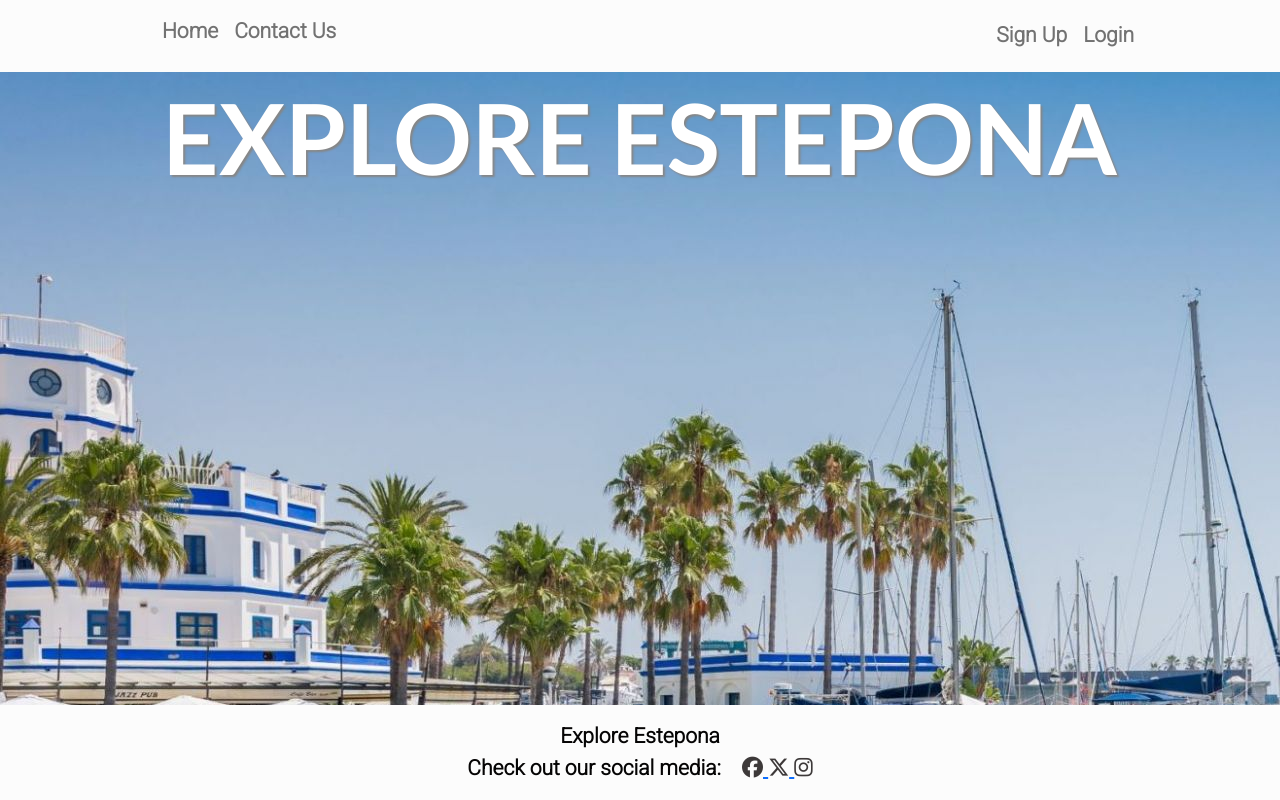
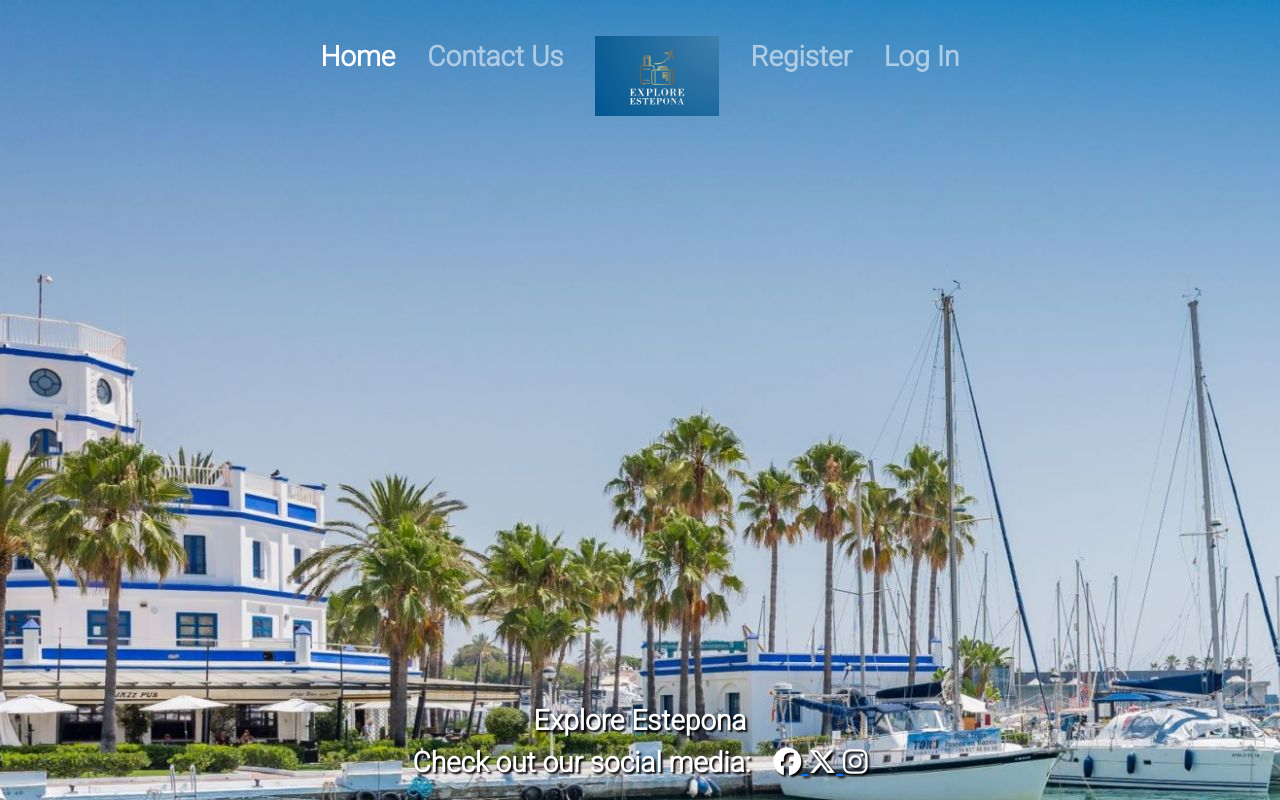
Before and after one commit to Conal2023/ExploreEstepona, a Django app: template templates/base.html in a window 1280 px wide. Run offline with Django 4.2, Linux system fonts and the light colour scheme; the template is opened without the code that fills it, so the values that code supplies are empty; some libraries are stand-ins or nearby versions.

Commit message:
Redesign of navbar and edit of footer

```diff
--- a/static/css/style.css
+++ b/static/css/style.css
@@ -6,31 +6,10 @@ body {
     font-weight: 750;
 }
 
-.title {
-    font-family: 'lato', sans-serif;
-    font-weight: 650;
-    font-size: 7em;
-    text-transform: uppercase;
-    margin-top: 0.5em;
-    margin-bottom: 1em;
-    color: white;
-    text-shadow: 2px 2px 2px rgb(134, 134, 134);
-    padding-top: 30px;
+.navbar-nav .nav-link {
+    font-size: 2em;
+    padding-top: 1em;
 }
-
-.navbar  {
-    position: absolute;
-    background-color: rgb(252, 252, 252);
-    width: 100%;
-    font-size: 1.5em;
-    padding-left: 6em;
-    padding-right: 6em;
-}
-
-.nav-item {
-    color: aliceblue;
-}
-
 .row {
 padding-left: 3em;
 padding-right: 3em;
@@ -41,11 +20,12 @@ padding-right: 3em;
 }
 
 footer {
-    background-color: rgb(252, 252, 252);
-    font-size: 1.5em;
+    font-size: 2em;
+    color: white;
+    text-shadow: 2px 2px 2px black;
 }
 .fa-brands {
-    color: rgb(61, 57, 57);
+    color: white
 }
 .card {
     border: none;
--- a/templates/base.html
+++ b/templates/base.html
@@ -30,41 +30,43 @@
 <body class="d-flex flex-column h-100 main-bg">
     <header>
         <!--Navigation-->
-        <nav class="navbar navbar-expand-lg navbar-light custom-bg-primary">
+        <nav class="navbar navbar-expand-lg navbar-dark p-6" id="headerNav">
             <div class="container-fluid">
-                    <a class="navbar-brand" href="{% url 'home' %}"></a>
-                    <button class="navbar-toggler" type="button" data-bs-toggle="collapse" data-bs-target="#navbarText"
-                        aria-controls="navbarText" aria-expanded="false" aria-label="Toggle navigation">
+                <a class="navbar-brand d-block d-lg-none" href="#">
+                    <img src="/static/img/Logo.JPG" height="80" />
+                </a>
+                <button class="navbar-toggler" type="button" data-bs-toggle="collapse" data-bs-target="#navbarNavDropdown"
+                    aria-controls="navbarNavDropdown" aria-expanded ="false" aria-label="Toggle navigation">
                     <span class="navbar-toggler-icon"></span>
                 </button>
 
-
-                    <div class="collapse navbar-collapse" id="navbarNav">
-                        <ul class="navbar-nav me-auto mb-2 mb-1g-0">
+                <div class=" collapse navbar-collapse" id="navbarNavDropdown">
+                    <ul class="navbar-nav mx-auto">
                         <li class="nav-item">
-                                <a class="nav-link
-                                    {% if request.path == home_url %}active{%endif%}"
+                            <a class="nav-link mx-2 active
+                            {% if request.path == home_url%}active{%endif%}"
                             aria-current="page" href="{% url 'home' %}">Home</a>
                         </li>
                         <li class="nav-item">
-                                <a class="nav-link" href="#">Contact Us</a>
+                            <a class="nav-link mx-2" href="#">Contact Us</a>
                         </li>
-                        </ul>
-
-                        <ul class="navbar-nav ml-auto">
-                            <li class="nav-item">
-                                <a class="nav-link" href="#">Sign Up</a>
+                        <li class="nav-item d-none d-lg-block">
+                            <a class="nav-link mx-2" href="{% url 'home' %}">
+                                <img src="/static/img/Logo.JPG" height="80" />
+                            </a>
                         </li>
                         <li class="nav-item">
-                                <a class="nav-link" href="#">Login</a>
+                            <a class="nav-link mx-2" href="#">Register</a>
+                        </li>
+                        <li class="nav-item">
+                            <a class="nav-link mx-2" href="#">Log In</a>
                         </li>
                     </ul>
                 </div>
             </div>
         </nav>
-        <div class="container text-center">
-            <h1 class="title">Explore Estepona</h1>
-        </div>
+
+
     </header>
 
     <main class="flex-shrink-0 main-bg">
```
Also changed, not shown: static/img/Logo.JPG (added). Lines whose indentation alone changed are shown as unchanged.
